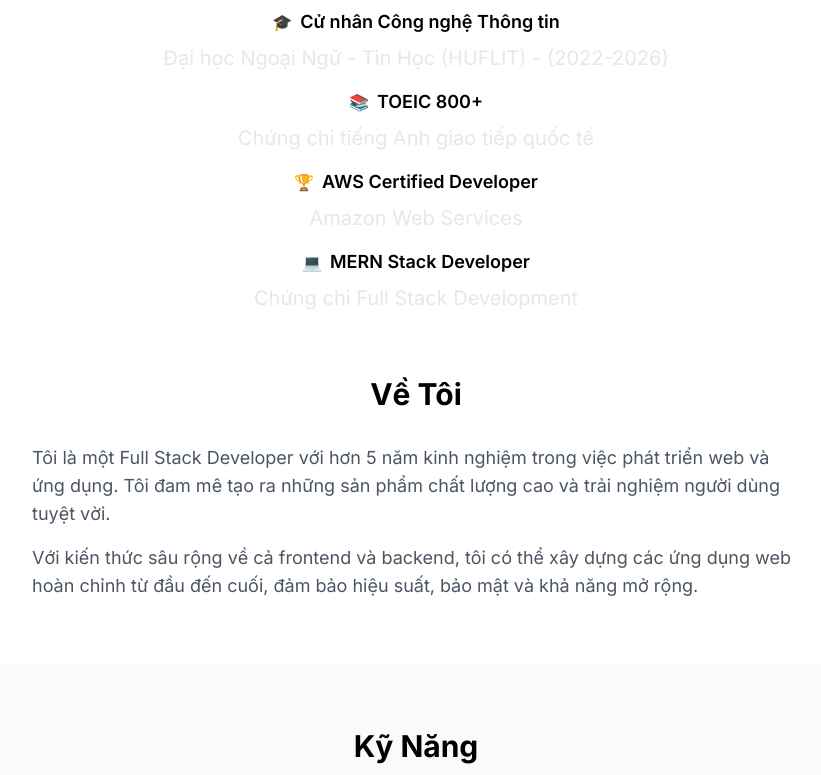
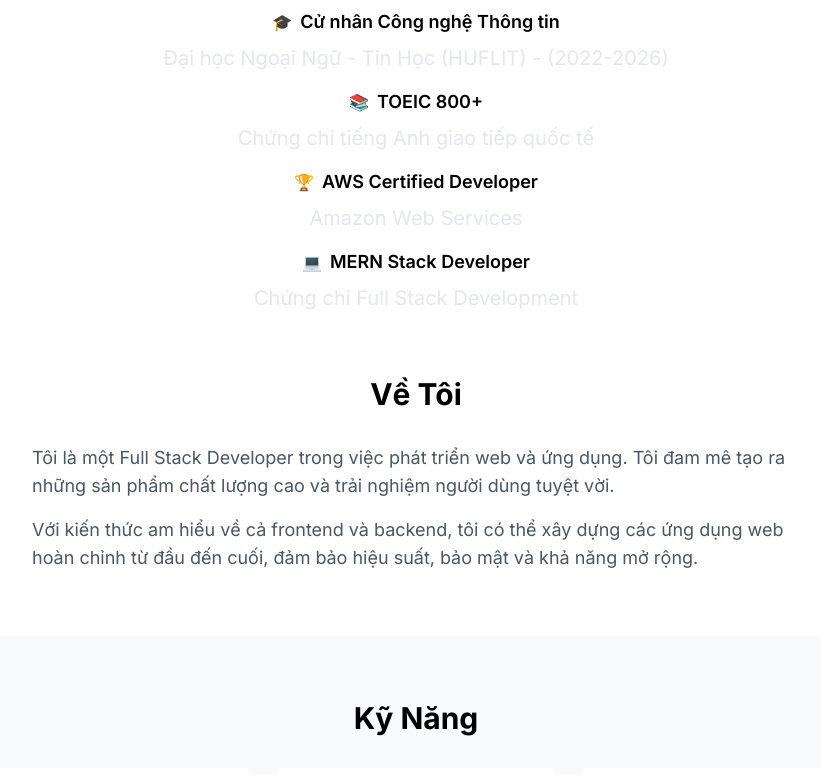
Before and after one commit to newbiecodexD/my-portfolio, a Next.js app: page / in a window 1280 px wide. Shown: the part 456-1231 px from the top of the page, without its empty margins (224-1045 px from the left). Built offline with nearby package versions, Linux system fonts and the light colour scheme.

Commit message:
Update page.tsx
update my description

```diff
--- a/src/app/page.tsx
+++ b/src/app/page.tsx
@@ -238,11 +238,11 @@ const Home: React.FC = () => {
         <h2 className="text-3xl font-bold mb-8 text-center">Về Tôi</h2>
         <div className="max-w-3xl mx-auto">
           <p className="text-lg text-gray-600 dark:text-gray-300 mb-4">
-            Tôi là một Full Stack Developer với hơn 5 năm kinh nghiệm trong việc phát triển web và ứng dụng.
+            Tôi là một Full Stack Developer trong việc phát triển web và ứng dụng.
             Tôi đam mê tạo ra những sản phẩm chất lượng cao và trải nghiệm người dùng tuyệt vời.
           </p>
           <p className="text-lg text-gray-600 dark:text-gray-300">
-            Với kiến thức sâu rộng về cả frontend và backend, tôi có thể xây dựng các ứng dụng web hoàn chỉnh
+            Với kiến thức am hiểu về cả frontend và backend, tôi có thể xây dựng các ứng dụng web hoàn chỉnh
             từ đầu đến cuối, đảm bảo hiệu suất, bảo mật và khả năng mở rộng.
           </p>
         </div>
```
